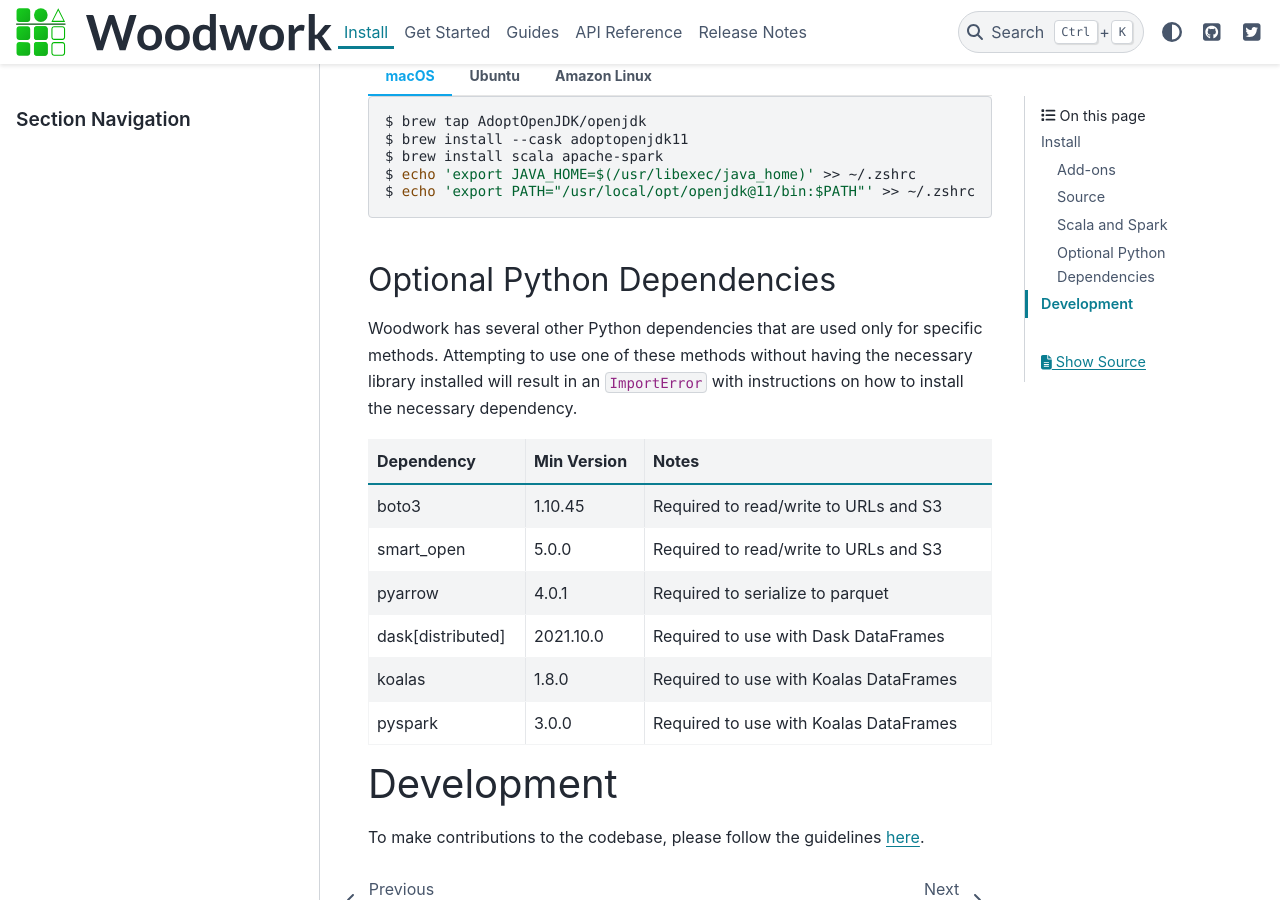
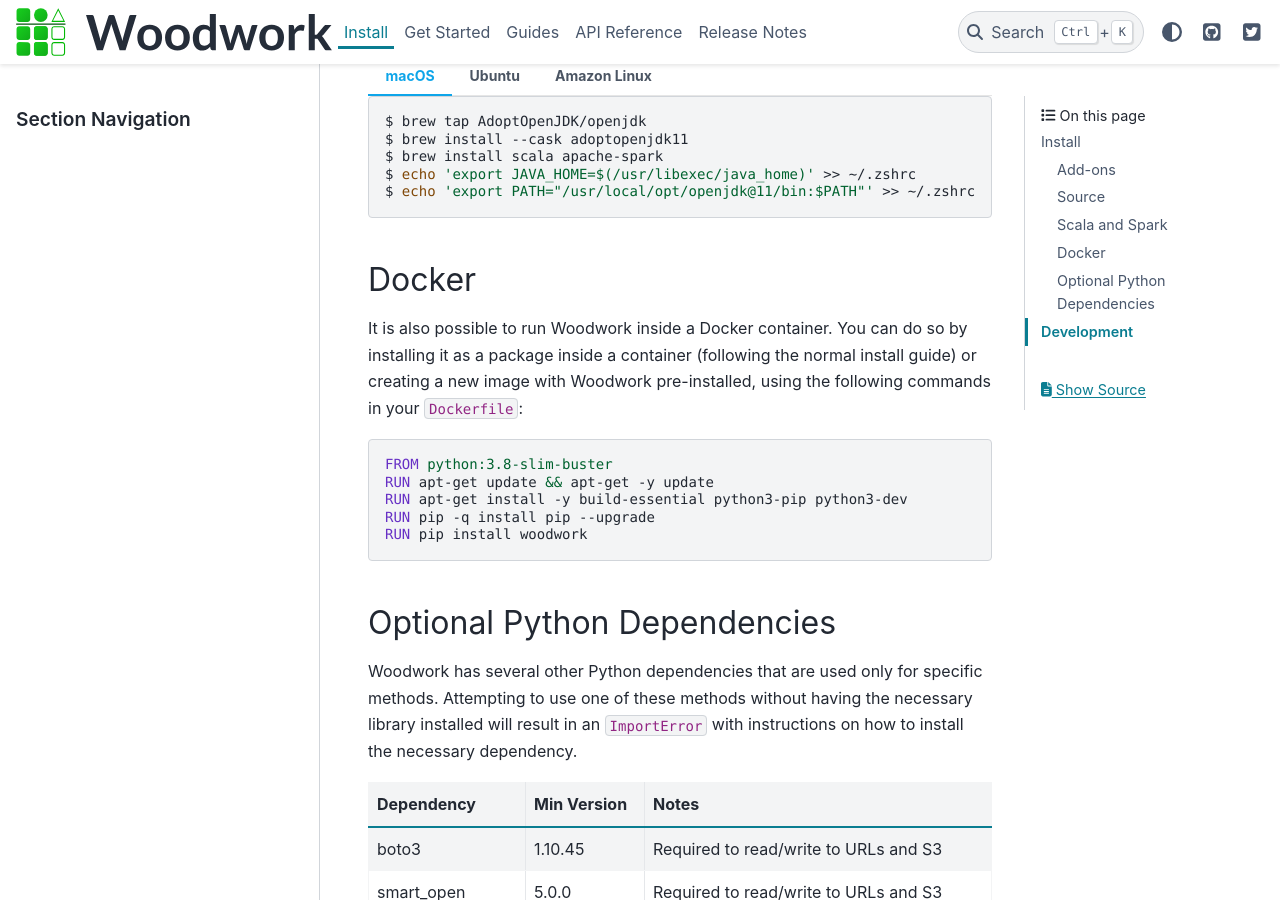
Before and after one commit to alteryx/woodwork, a Sphinx documentation site: the page built from docs/source/install.md, in a window 1280 px wide and 900 px high, scrolled down 1370 px. Built offline with Sphinx 7.4.7 and the PyData theme 0.15.4, drawn with Linux system fonts in a browser that asks for light colours; comment, search, counter and statistics services are not loaded.

Commit message:
Update install.md

`````diff
--- a/docs/source/install.md
+++ b/docs/source/install.md
@@ -107,6 +107,20 @@
 ```
 ````
 
+## Docker
+
+It is also possible to run Woodwork inside a Docker container.
+You can do so by installing it as a package inside a container (following the normal install guide) or
+creating a new image with Woodwork pre-installed, using the following commands in your `Dockerfile`:
+
+```dockerfile
+FROM python:3.8-slim-buster
+RUN apt-get update && apt-get -y update
+RUN apt-get install -y build-essential python3-pip python3-dev
+RUN pip -q install pip --upgrade
+RUN pip install woodwork
+```
+
 ## Optional Python Dependencies
 Woodwork has several other Python dependencies that are used only for specific methods. Attempting to use one of these methods without having the necessary library installed will result in an ``ImportError`` with instructions on how to install the necessary dependency.
 
`````
